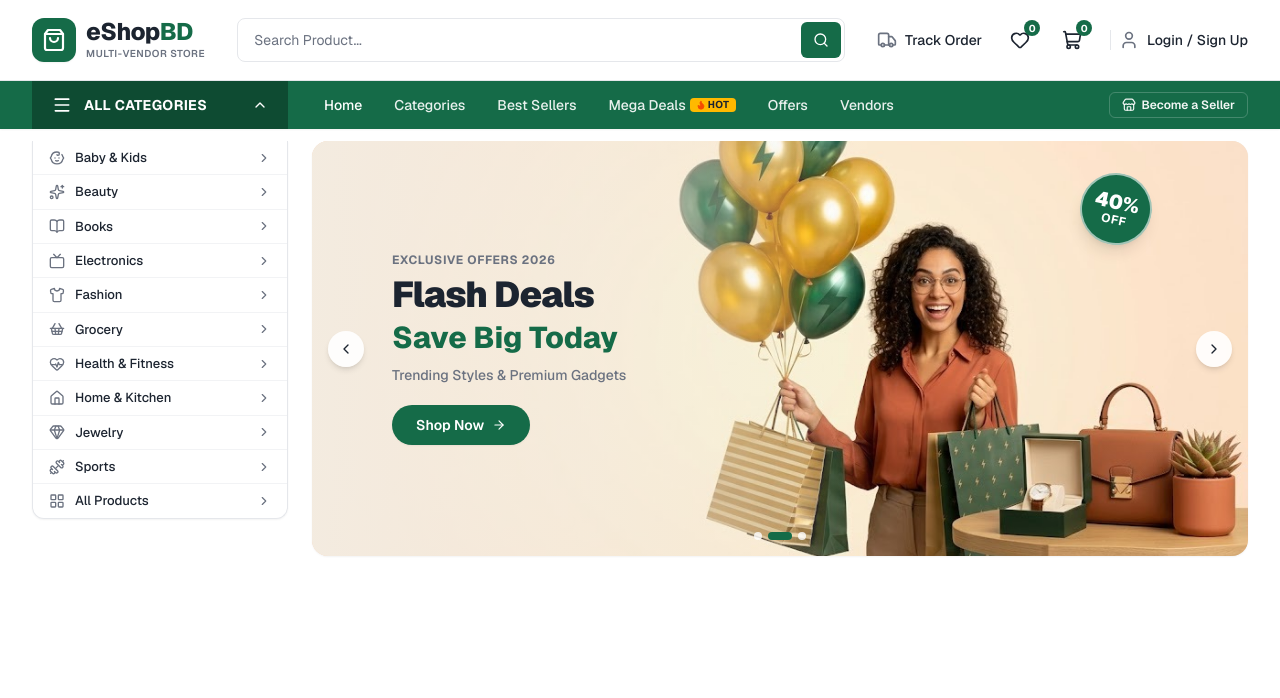
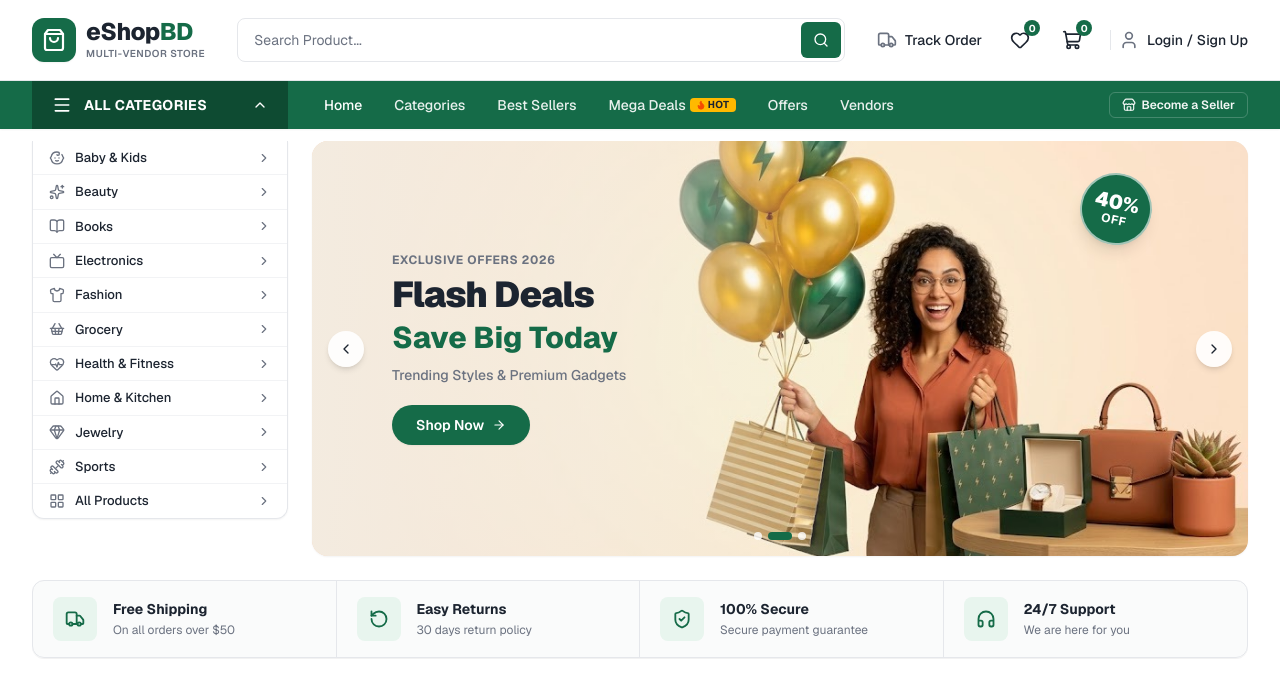
Before and after one commit to Asmual/eShopBD, a Next.js app: page / in a window 1280 px wide. Shown: the top 698 px of the page. Built offline with nearby package versions, Linux system fonts and the light colour scheme.

Commit message:
Add customer trust and service benefits features strip

```diff
--- a/src/app/(storefront)/page.tsx
+++ b/src/app/(storefront)/page.tsx
@@ -1,11 +1,15 @@
 import React from "react";
 import HeroSection from "@/features/products/components/HeroSection";
+import FeaturesStrip from "@/components/common/FeaturesStrip";
 
 export default function HomePage() {
   return (
     <div className="w-full bg-white">
       {/* Hero Section (Category Sidebar + Auto-Sliding Carousel) */}
       <HeroSection />
+
+      {/* Customer Trust & Features Strip */}
+      <FeaturesStrip />
     </div>
   );
 }
--- /dev/null
+++ b/src/components/common/FeaturesStrip.tsx
@@ -0,0 +1,70 @@
+import React from "react";
+import { Truck, RotateCcw, ShieldCheck, Headphones } from "lucide-react";
+
+interface FeatureItem {
+  id: string;
+  icon: React.ComponentType<{ className?: string }>;
+  title: string;
+  subtitle: string;
+}
+
+const FEATURES: FeatureItem[] = [
+  {
+    id: "free-shipping",
+    icon: Truck,
+    title: "Free Shipping",
+    subtitle: "On all orders over $50",
+  },
+  {
+    id: "easy-returns",
+    icon: RotateCcw,
+    title: "Easy Returns",
+    subtitle: "30 days return policy",
+  },
+  {
+    id: "secure-payment",
+    icon: ShieldCheck,
+    title: "100% Secure",
+    subtitle: "Secure payment guarantee",
+  },
+  {
+    id: "customer-support",
+    icon: Headphones,
+    title: "24/7 Support",
+    subtitle: "We are here for you",
+  },
+];
+
+export default function FeaturesStrip() {
+  return (
+    <section aria-label="Customer Benefits and Trust Services" className="w-full bg-white">
+      <div className="max-w-7xl mx-auto px-4 sm:px-6 lg:px-8 pb-6">
+        <div className="bg-brand-surface/70 border border-border-light rounded-xl shadow-2xs overflow-hidden">
+          <div className="grid grid-cols-1 sm:grid-cols-2 lg:grid-cols-4 divide-y sm:divide-y-0 sm:divide-x divide-border-light">
+            {FEATURES.map((feature) => {
+              const Icon = feature.icon;
+              return (
+                <div
+                  key={feature.id}
+                  className="flex items-center gap-4 px-5 py-4 transition-colors hover:bg-white/80"
+                >
+                  <div className="w-11 h-11 rounded-lg bg-brand-light flex items-center justify-center shrink-0 text-brand">
+                    <Icon className="w-5 h-5 stroke-[2.2]" />
+                  </div>
+                  <div className="flex flex-col">
+                    <h3 className="text-sm font-bold text-text-main leading-snug">
+                      {feature.title}
+                    </h3>
+                    <p className="text-xs text-text-muted mt-0.5">
+                      {feature.subtitle}
+                    </p>
+                  </div>
+                </div>
+              );
+            })}
+          </div>
+        </div>
+      </div>
+    </section>
+  );
+}
```
